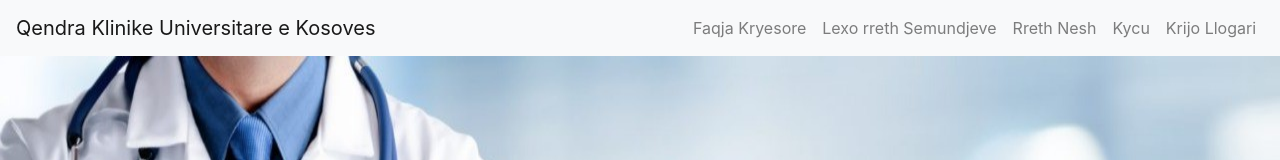
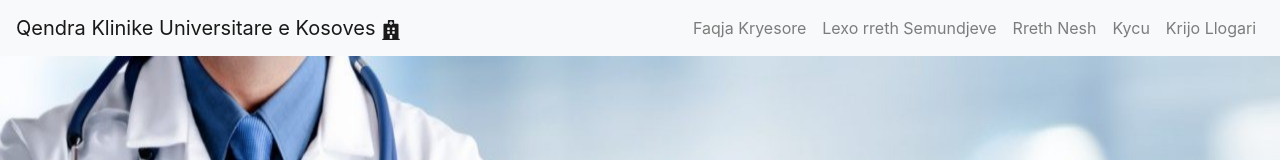
Before and after one commit to anilaavdylii/HMS-frontend, a React (Create React App) app: page /home in a window 1280 px wide. Shown: the top 160 px of the page. Built offline with nearby package versions, Linux system fonts and the light colour scheme.

Commit message:
upadates

```diff
--- a/src/Components/Home.js
+++ b/src/Components/Home.js
@@ -2,6 +2,7 @@ import React from 'react';
 import Footer from '../Components/Footer';
 import PostCard from './PostCard';
 import image1 from '../img/disease1.jpg';
+
 
 function Home() {
   return (
--- a/src/Components/Navbar.js
+++ b/src/Components/Navbar.js
@@ -4,12 +4,13 @@ import {
     BrowserRouter as Router,
     Link
   } from "react-router-dom";
+import { FaHospital } from "react-icons/fa";
 
 const NavBar = () => {
     return(
         <div className="App">
     <ReactBootStrap.Navbar collapseOnSelect bg="light" expand="lg">
-  <ReactBootStrap.Navbar.Brand href="/home">Qendra Klinike Universitare e Kosoves</ReactBootStrap.Navbar.Brand>
+  <ReactBootStrap.Navbar.Brand href="/home">Qendra Klinike Universitare e Kosoves  <FaHospital/></ReactBootStrap.Navbar.Brand>
   <ReactBootStrap.Navbar.Toggle aria-controls="responsive-navbar-nav" />
   <ReactBootStrap.Navbar.Collapse id="responsive-navbar-nav">
     <ReactBootStrap.Nav className="mr-auto">
```
